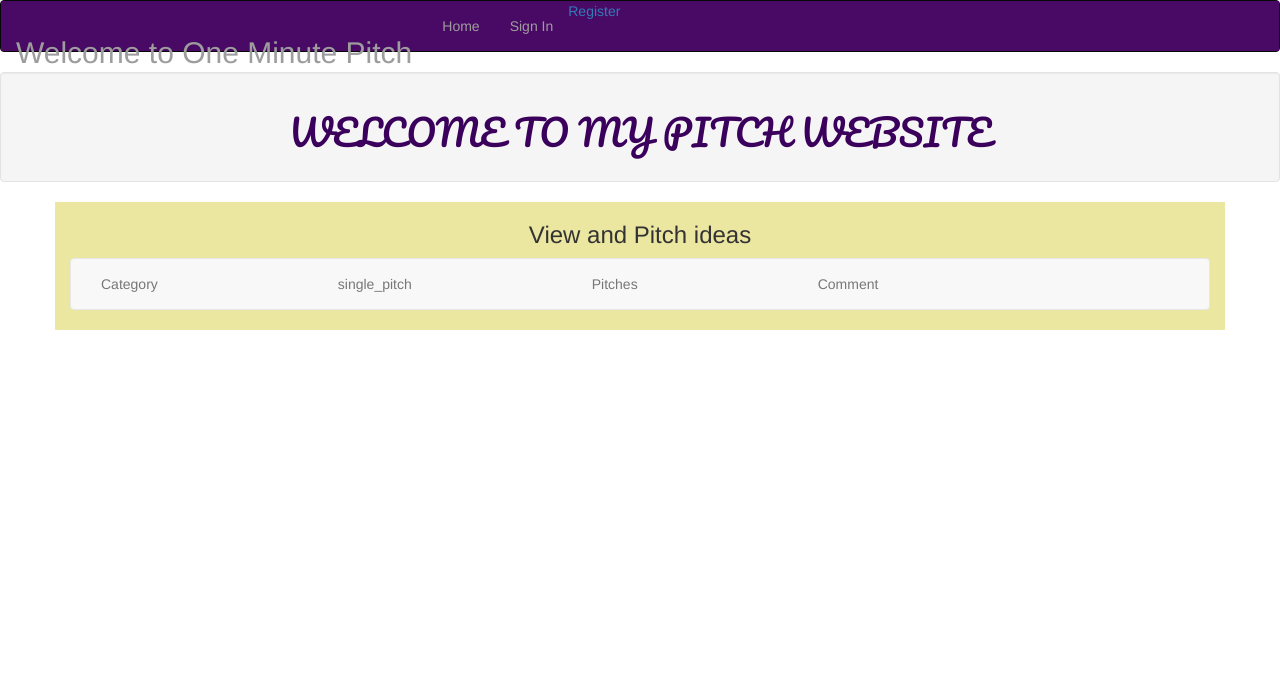
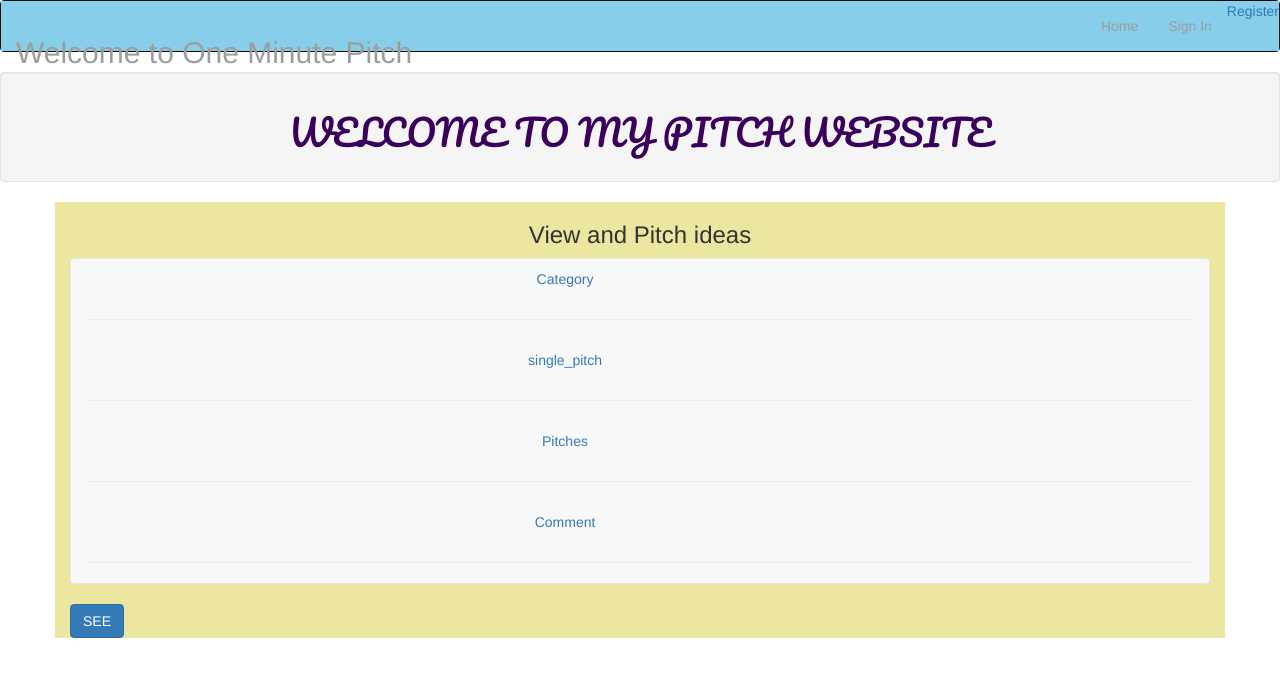
Before and after one commit to stephen22otieno/oneMinutePitch, a Flask app: page / in a window 1280 px wide. Shown: the top 677 px of the page. Run offline with Flask 2, Linux system fonts and the light colour scheme; data that the repository does not hold is empty; some libraries are stand-ins or nearby versions.

Commit message:
templates

```diff
--- a/app/templates/index.html
+++ b/app/templates/index.html
@@ -6,7 +6,7 @@
    <meta charset="utf-8"> {% if title %}
    <title> {{ title }}</title>
    {% else %}
-   <title> ONE MINUTE PITCH </title>
+   <title> MINUTE PITCH </title>
    {% endif %}
    <link href="https://fonts.googleapis.com/css?family=Lobster%7CNoto+Sans+SC" rel="stylesheet">
    <link href="https://fonts.googleapis.com/css?family=Lobster%7CNoto+Sans+SC%7CPacifico" rel="stylesheet"></head>
@@ -26,22 +26,29 @@
        <H1 style="font-family: 'Pacifico', cursive;text-align: center; color: #3A005C;"> WELCOME  TO MY PITCH WEBSITE</H1>
 
    </div>
+   <!-- <div class="jumbotron"> -->
    <div class="container" style="background-color: rgb(235, 230, 160);">
+
        <h3 style="text-align:center">View and Pitch ideas </h3>
+
        <nav class="navbar navbar-default" role="navigation" style="text-align:center;">
 
            <!-- Collect the nav links, forms, and other content for toggling -->
-           <div class="collapse navbar-collapse navbar-ex1-collapse" id="pro">
-               <ul class="nav navbar-nav">
+           <div class="collapse navbar-collapse navbar-collapse" id="pro">
+               <ul class="nav navbar-nav-navbar-right">
                    <li style="padding-right:150px; color:green;"><a href="/pitch">Category</a></li>
+                   <hr>
                    <li style="padding-right:150px; color:green;"><a href="/product">single_pitch</a></li>
+                   <hr>
                    <li style="padding-right:150px; color:green"><a href="/interview">Pitches</a></li>
+                   <hr>
                    <li style="padding-right:150px; color:green"><a href="/promotion">Comment</a></li>
+                   <hr>
 
                </ul>
            </div>
        </nav>
-
+  <button type="button" id="navbar-toggle" data-toggle="collapse" data-target=".navbar-collapse" class="btn btn-primary" style"text-align:center;">SEE</button>
 
 
        {% for prodo in index %}
--- a/app/templates/macros.html
+++ b/app/templates/macros.html
@@ -2,7 +2,7 @@
 {% for category in category_list %}
 
 <div>
-  <h2><a href="/category/{{category.id}}">resrdtfgy</a></h2>
+  <h2><a href="/category/{{category.id}}">Category</a></h2>
   <h4>{{ category.description }}</h4>
 </div>
 {% endfor %}
@@ -14,7 +14,7 @@
 <div >
   <ul >
     <li>
-      <h3><a  class="text-grey" href="/pitch/{{pitches.id}}">{{pitches.content|truncate(250)}}</a>
+      <h3><a  class="text-grey" href="/pitch/{{pitches.id}}">{{pitches.content|truncate(30)}}</a>
         <span><small>Posted at:{{pitches.date_posted.strftime('%Y/%m/%d %r')}}</small></span></h3>
     </li>
   </ul>
--- a/app/templates/navbar.html
+++ b/app/templates/navbar.html
@@ -1,26 +1,30 @@
 <style>
     .container-fluid{
-    background-color:rgba(82, 5, 117, 0.822);
+    background-color:skyblue;
     text-align:center;
       }
+    ul{
+       color:black;
+    }
     </style>
     <div class="navbar navbar-inverse" role="navigation">
             <div class="container-fluid">
                 <div class="navbar-header">
-                    <button type="button" class="navbar-toggle" data-toggle="collapse" data-target=".navbar-collapse">
+                    <!-- <button type="button" id="navbar-toggle" data-toggle="collapse" data-target=".navbar-collapse" class="btn btn-warning" style"text-align:center;"> -->
                       <span class="sr-only">Toggle navigation</span>
                       <span class="icon-bar"></span>
                       <span class="icon-bar"></span>
                       <span class="icon-bar"></span>
-                    </button>
+                    <!-- Toggle</button> -->
                     <a class="navbar-brand" href="/"><h2>Welcome to One Minute Pitch</h2></a>
                 </div>
-                <div class="navbar-collapse collapse">
-                    <ul class="nav navbar-nav">
-                        <li><a href="/">Home</a></li>
+                <!-- <div class="navbar-collapse collapse"> -->
+                        <!-- <li><a href="/">Home</a></li> -->
+                        <ul class="nav navbar-nav navbar-right">
+                          <li><a href="/">Home</a></li>
 
                         {% if current_user.is_authenticated %}
-                        <li style="color:white;padding:15px;"><{{current_user.username}}</li>
+                        <li style="color:brown;padding:15px;"><{{current_user.username}}</li>
                         <li><a href="{{url_for('main.index',uname=current_user.username)}}">Profile</a></li>
                         <li><a href="{{url_for('main.new_pitch')}}">New Pitch </a></li>
                         <li><a href="{{url_for('auth.logout')}}">Sign Out</a></li>
--- a/app/templates/pitch.html
+++ b/app/templates/pitch.html
@@ -6,6 +6,8 @@
 <link rel="stylesheet" href="https://stackpath.bootstrapcdn.com/bootstrap/4.1.3/css/bootstrap.min.css" integrity="sha384-MCw98/SFnGE8fJT3GXwEOngsV7Zt27NXFoaoApmYm81iuXoPkFOJwJ8ERdknLPMO" crossorigin="anonymous">
 
 {%endblock%}
+
+
 
 <!-- content block -->
 {% block content %}
```
Also changed, not shown: app/templates/auth/login.html (+5 -3 lines), app/templates/category.html (+14 -0 lines).
